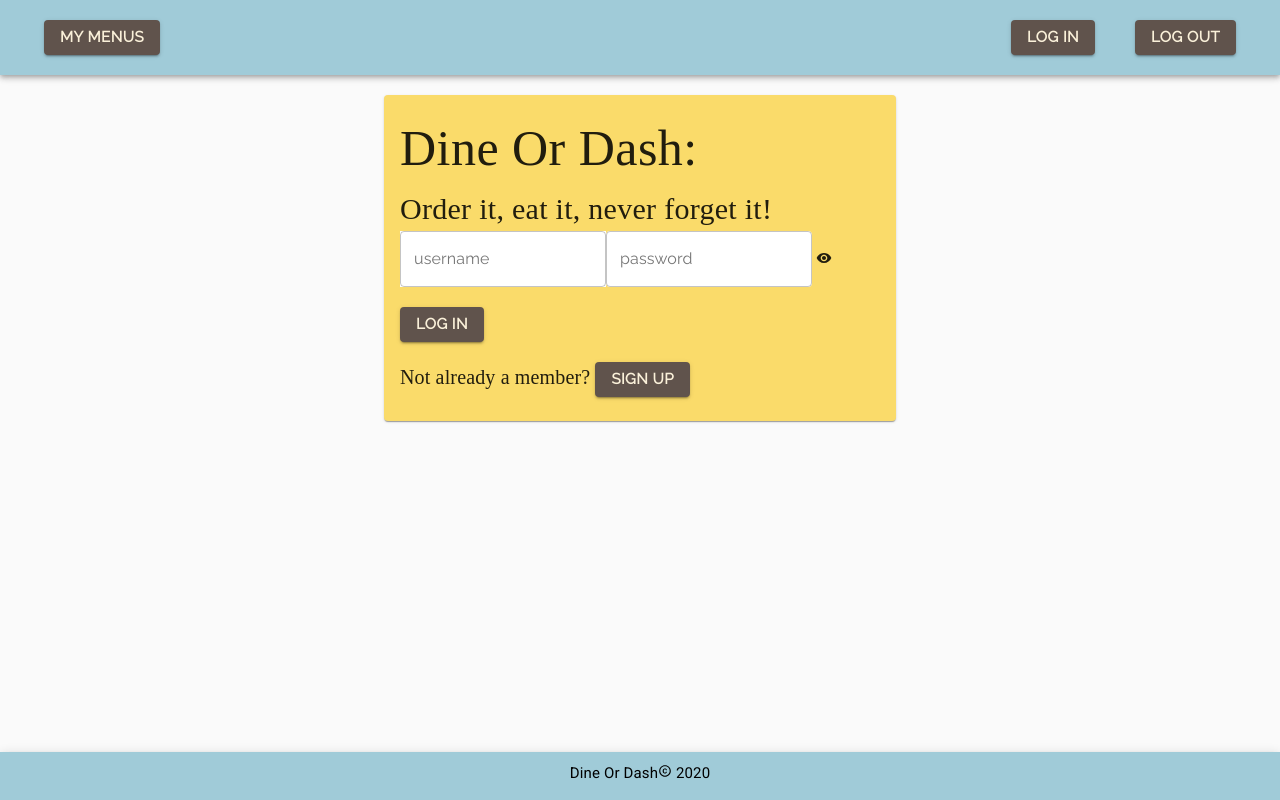
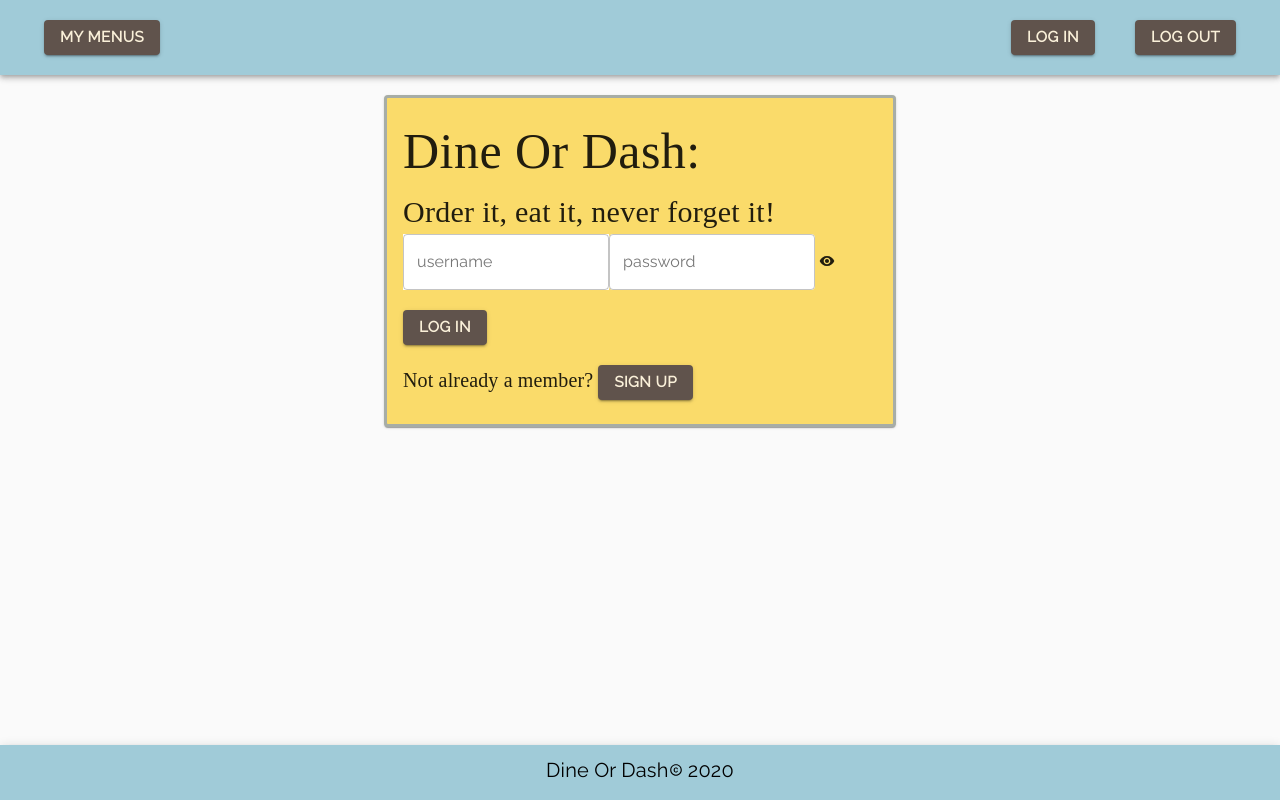
Before and after one commit to kddayhoff/dine-or-dash, a React (Create React App) app in the folder client/: page / in a window 1280 px wide. Built offline with nearby package versions, Linux system fonts and the light colour scheme; a web font is replaced by a local one.

Commit message:
login page completed styling

```diff
--- a/client/src/components/Layouts/Footer.js
+++ b/client/src/components/Layouts/Footer.js
@@ -1,42 +1,35 @@
 import React from "react";
 import Copyright from '@material-ui/icons/CopyrightSharp';
-import { makeStyles } from '@material-ui/core/styles';
+// import { makeStyles } from '@material-ui/core/styles';
 import Typography from '@material-ui/core/Typography';
 import AppBar from '@material-ui/core/AppBar';
-import "./index.css"
 // import Toolbar from '@material-ui/core/Toolbar';
 
-
-export default function Footer() {
-
-  const useStyles = makeStyles((theme) => ({
+const styles = {
 
     footer: {
       background: '#a0cbd8',
       color: 'black',
-      height: 48,
+      height: 55,
       paddingTop: '10px',
-      fontSize: 15,
+      fontSize: 20,
       textAlign: 'center',
       position: 'sticky',
-      textFamily: "Raleway, sans-serif"
+      fontFamily: "Raleway, sans-serif"
     },
     appBar: {
       top: 'auto',
       bottom: 0,
-      position: 'fixed',
+      position: 'fixed'
+    }
 
-    },
-
-  }));
-
-  const classes = useStyles();
-
+  }
+export default function Footer() {
   return (
     <>
-    <AppBar className={classes.appBar}>
-    <Typography className={classes.footer}>Dine Or Dash<Copyright  style={{fontSize: 14}}/> 2020</Typography>
+    <AppBar style={styles.appBar}>
+    <Typography style={styles.footer}>Dine Or Dash<Copyright  style={{fontSize: 14}}/> 2020</Typography>
     </AppBar>
     </>
   );
-}
+  }
--- a/client/src/components/Pages/Login.js
+++ b/client/src/components/Pages/Login.js
@@ -19,7 +19,9 @@ const styles = {
   cardBackground: {
     background: "#fadb6a",
     align: 'center',
-    margin: 20
+    margin: 20,
+    border: 'solid',
+    borderColor: '#a7ada6'
   },
   header: {
     fontFamily: "Shrikhand, cursive",
```
